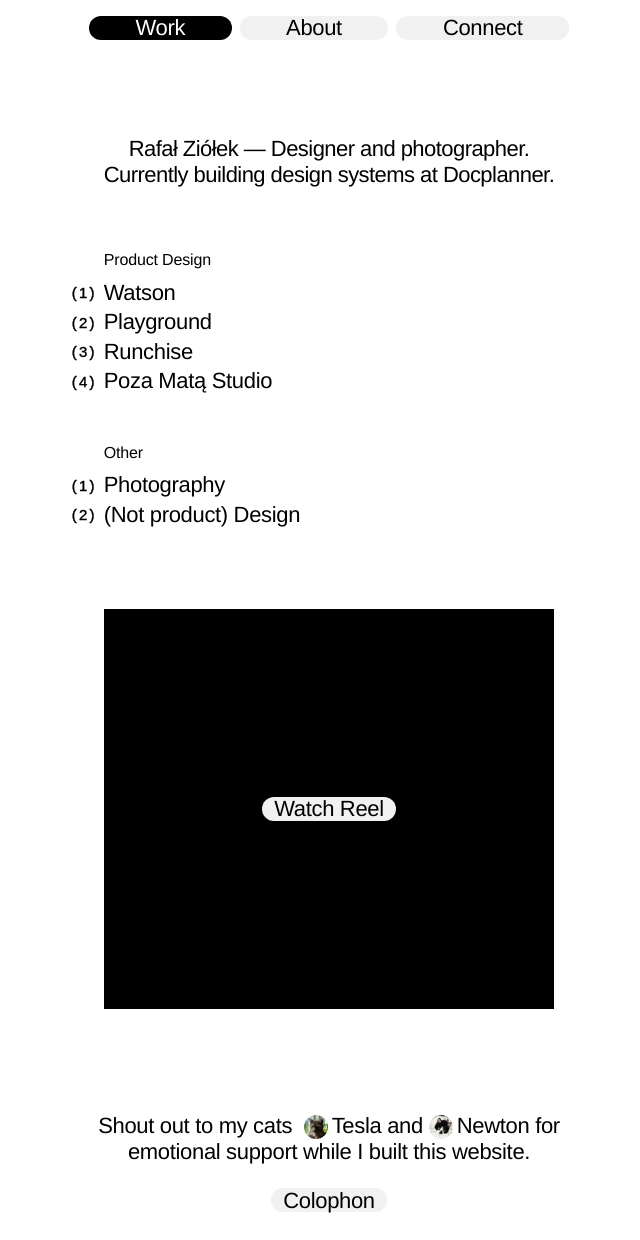
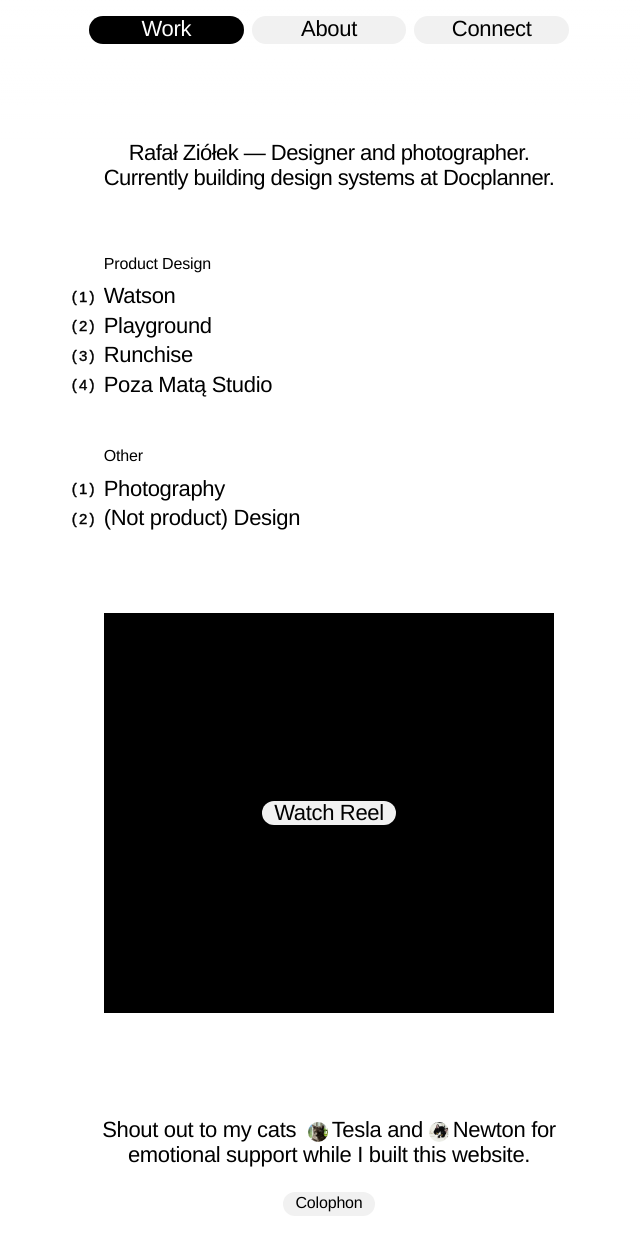
Before and after one commit to rafalziolek/portfolio, a Next.js app: page / in a window 1280 px wide. Shown: the whole page, without its empty margins (311-951 px from the left). Built offline with nearby package versions, Linux system fonts and the light colour scheme; a web font is replaced by a local one.

Commit message:
css fixes

```diff
--- a/src/components/Button/Button.jsx
+++ b/src/components/Button/Button.jsx
@@ -7,16 +7,17 @@ import Link from "next/link";
 export function Button({
   children,
   onClick,
+  size = "medium",
   as = "button",
   className,
   ...rest
 }) {
-  const classes = clsx(styles.button, className);
+  const classes = clsx(styles.button, styles[size], className);
 
   if (as === "Link") {
     return (
       <Link className={classes} {...rest}>
-        <Text tag="span" type="body">
+        <Text tag="span" type={size === "small" ? "caption" : "body"}>
           {children}
         </Text>
       </Link>
@@ -25,7 +26,7 @@ export function Button({
 
   return (
     <button className={classes} onClick={onClick} {...rest}>
-      <Text tag="span" type="body">
+      <Text tag="span" type={size === "small" ? "caption" : "body"}>
         {children}
       </Text>
     </button>
--- a/src/components/Footer/Footer.jsx
+++ b/src/components/Footer/Footer.jsx
@@ -34,7 +34,7 @@ export default function Footer({ className }) {
         </span>{" "}
         for emotional support while I&nbsp;built this website.
       </Text>
-      <Button>Colophon</Button>
+      <Button size="small">Colophon</Button>
     </div>
   );
 }
--- a/src/components/Footer/Footer.module.scss
+++ b/src/components/Footer/Footer.module.scss
@@ -12,8 +12,8 @@
 
 .image {
     display: inline-block;
-    width: 1.5rem;
-    height: 1.5rem;
+    width: 1.25rem;
+    height: 1.25rem;
     border-radius: 999px;
     margin-right: var(--space-4);
     vertical-align:sub;
--- a/src/components/Navigation/Navigation.module.scss
+++ b/src/components/Navigation/Navigation.module.scss
@@ -4,7 +4,7 @@
   flex-direction: row;
   align-items: stretch;
   justify-content: center;
-
+  padding-inline: var(--space-8);
   margin-inline: auto;
   gap: var(--space-8);
 position: sticky;
@@ -81,12 +81,13 @@ top: 0;
   width: 100%;
  }
  .navigationItem {
-  flex-grow: 1;
+  box-sizing: border-box;
+  flex: 1 0 0;
+  min-width: min-content;
   text-decoration: none;
   color: var(--color-fg);
   background-color: var(--color-bg-secondary);
-  padding: 0 6px;
-  height: 24px;
+  padding: 0px 6px 2px 6px;
   display: flex;
   align-items: center;
   justify-content: center;
```
Also changed, not shown: src/components/List/List.jsx (+6 -1 lines).
